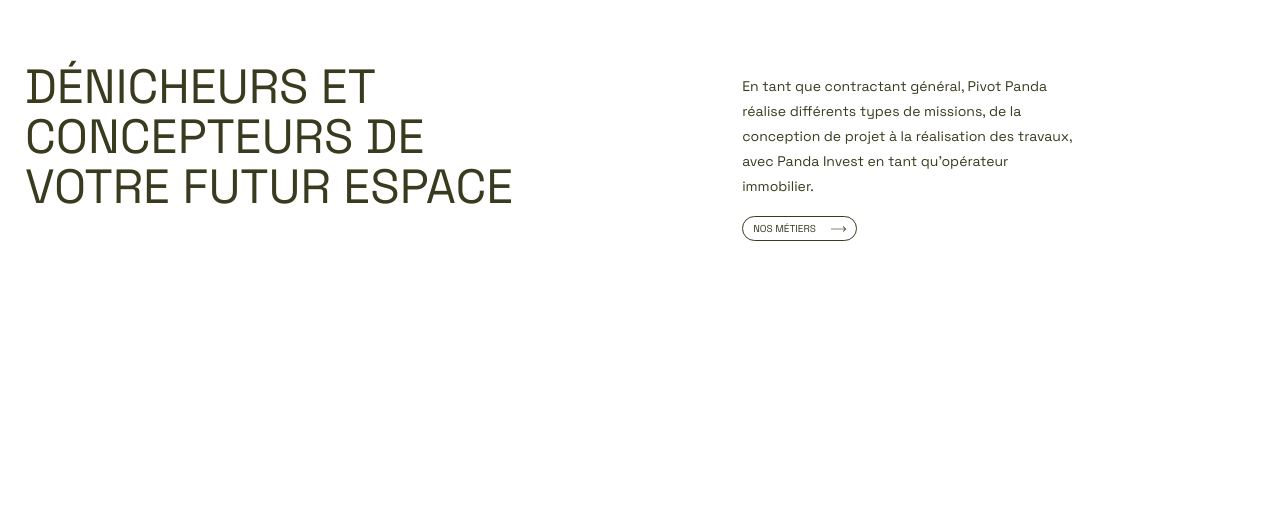
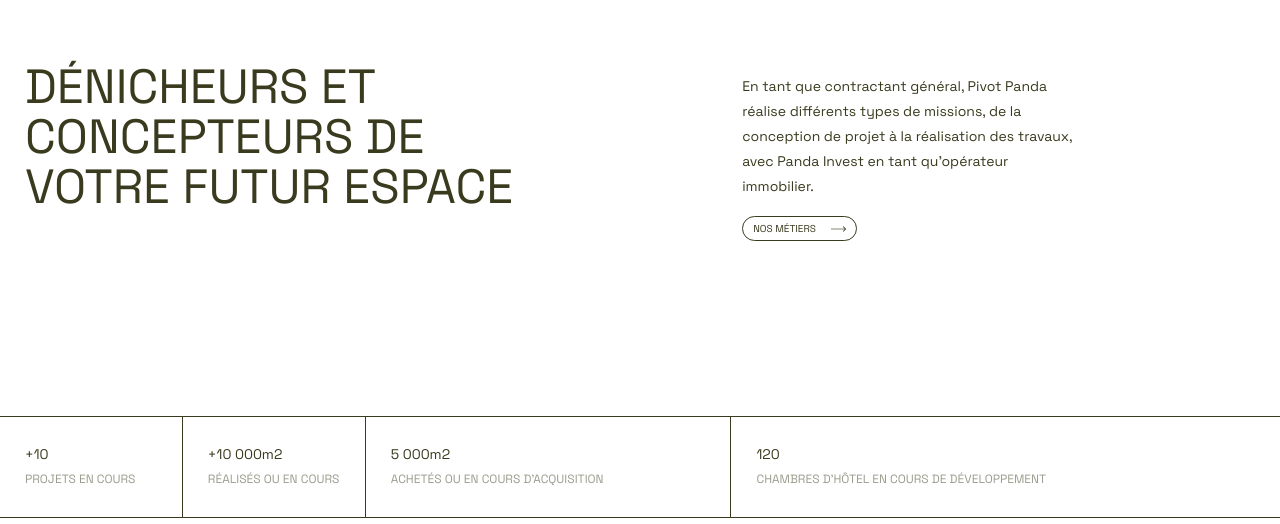
Before and after one commit to AdrienLapasset/pivot-panda, a Gatsby site: page / in a window 1280 px wide. Shown: the part 1023-1547 px from the top of the page. Before the commit the page ends 1264 px from the top, so only its background shows below. Built offline with nearby package versions, Linux system fonts and the light colour scheme; Gatsby itself is replaced by a stand-in of ours.

Commit message:
add Numbers section

```diff
--- a/src/components/global/Text/index.js
+++ b/src/components/global/Text/index.js
@@ -2,16 +2,20 @@ import * as React from "react";
 import styled from "styled-components";
 
 const StyledText = styled.p`
-  font-size: 14px;
+  font-size: ${(props) => (props.type === "label" ? "12px" : "14px")};
   line-height: 21px;
+  opacity: ${(props) => (props.type === "label" ? ".5" : "1")};
+  text-transform: ${(props) =>
+    props.type === "label" ? "uppercase" : "normal"};
+
   @media ${(props) => props.theme.minWidth.md} {
     line-height: 25px;
   }
 `;
 
-const Title = ({ children, className, as }) => {
+const Title = ({ children, className, as, type }) => {
   return (
-    <StyledText as={as} className={className}>
+    <StyledText as={as} type={type} className={className}>
       {children}
     </StyledText>
   );
--- /dev/null
+++ b/src/components/pages/home/NumbersSection/index.js
@@ -0,0 +1,89 @@
+import * as React from "react";
+import styled from "styled-components";
+import Grid from "components/global/Grid";
+import Text from "components/global/Text";
+
+const StyledContainer = styled.section`
+  margin: 60px 0;
+  border-top: ${(props) => props.theme.border};
+  border-bottom: ${(props) => props.theme.border};
+  @media ${(props) => props.theme.minWidth.md} {
+    margin-top: 175px;
+  }
+`;
+const StyledGrid = styled(Grid)`
+  grid-template-rows: 2;
+  grid-column-gap: 0;
+  @media ${(props) => props.theme.minWidth.md} {
+    grid-template-rows: 1;
+  }
+`;
+const StyledNumberContainer = styled.div`
+  border-collapse: collapse;
+  padding: ${(props) => props.theme.columnGap.mobile};
+  @media ${(props) => props.theme.minWidth.md} {
+    padding: ${(props) => props.theme.columnGap.desktop};
+  }
+  &:nth-child(1) {
+    border-right: ${(props) => props.theme.border};
+    border-bottom: ${(props) => props.theme.border};
+    grid-column: 1 / span 2;
+    @media ${(props) => props.theme.minWidth.md} {
+      grid-column: 1 / span 1;
+      border-bottom: none;
+    }
+  }
+  &:nth-child(2) {
+    border-bottom: ${(props) => props.theme.border};
+    grid-column: 3 / span 2;
+    @media ${(props) => props.theme.minWidth.md} {
+      grid-column: 2 / span 1;
+      border-bottom: none;
+      border-right: ${(props) => props.theme.border};
+    }
+  }
+  &:nth-child(3) {
+    border-right: ${(props) => props.theme.border};
+    grid-column: 1 / span 2;
+    grid-row: 2;
+    @media ${(props) => props.theme.minWidth.md} {
+      grid-column: 3 / span 2;
+      grid-row: 1;
+    }
+  }
+  &:nth-child(4) {
+    grid-column: 3 / span 2;
+    grid-row: 2;
+    @media ${(props) => props.theme.minWidth.md} {
+      grid-column: 5 / span 3;
+      grid-row: 1;
+    }
+  }
+`;
+
+const NumbersSection = () => {
+  return (
+    <StyledContainer>
+      <StyledGrid>
+        <StyledNumberContainer>
+          <p>+10</p>
+          <Text type="label">projets en cours</Text>
+        </StyledNumberContainer>
+        <StyledNumberContainer>
+          <p>+10 000m2</p>
+          <Text type="label">réalisés ou en cours</Text>
+        </StyledNumberContainer>
+        <StyledNumberContainer>
+          <p>5 000m2</p>
+          <Text type="label">achetés ou en cours d’acquisition</Text>
+        </StyledNumberContainer>
+        <StyledNumberContainer>
+          <p>120</p>
+          <Text type="label">chambres d’hôtel en cours de développement</Text>
+        </StyledNumberContainer>
+      </StyledGrid>
+    </StyledContainer>
+  );
+};
+
+export default NumbersSection;
--- a/src/pages/index.js
+++ b/src/pages/index.js
@@ -1,8 +1,9 @@
 import * as React from "react";
+import styled from "styled-components";
 import Layout from "components/Layout";
 import HeroSection from "components/pages/home/HeroSection";
 import SectionHeader from "components/pages/home/SectionHeader";
-import styled from "styled-components";
+import NumbersSection from "components/pages/home/NumbersSection";
 
 const StyledSectionHeader = styled(SectionHeader)`
   margin-top: 15px;
@@ -23,6 +24,7 @@ const IndexPage = () => {
         missions, de la conception de projet à la réalisation des travaux, avec
         Panda Invest en tant qu’opérateur immobilier.
       </StyledSectionHeader>
+      <NumbersSection />
     </Layout>
   );
 };
--- a/src/styles/theme.js
+++ b/src/styles/theme.js
@@ -27,6 +27,7 @@ const theme = {
     mobile: "15px",
     desktop: "25px",
   },
+  border: "1px solid #3A3A1F",
 };
 
 export default theme;
```
